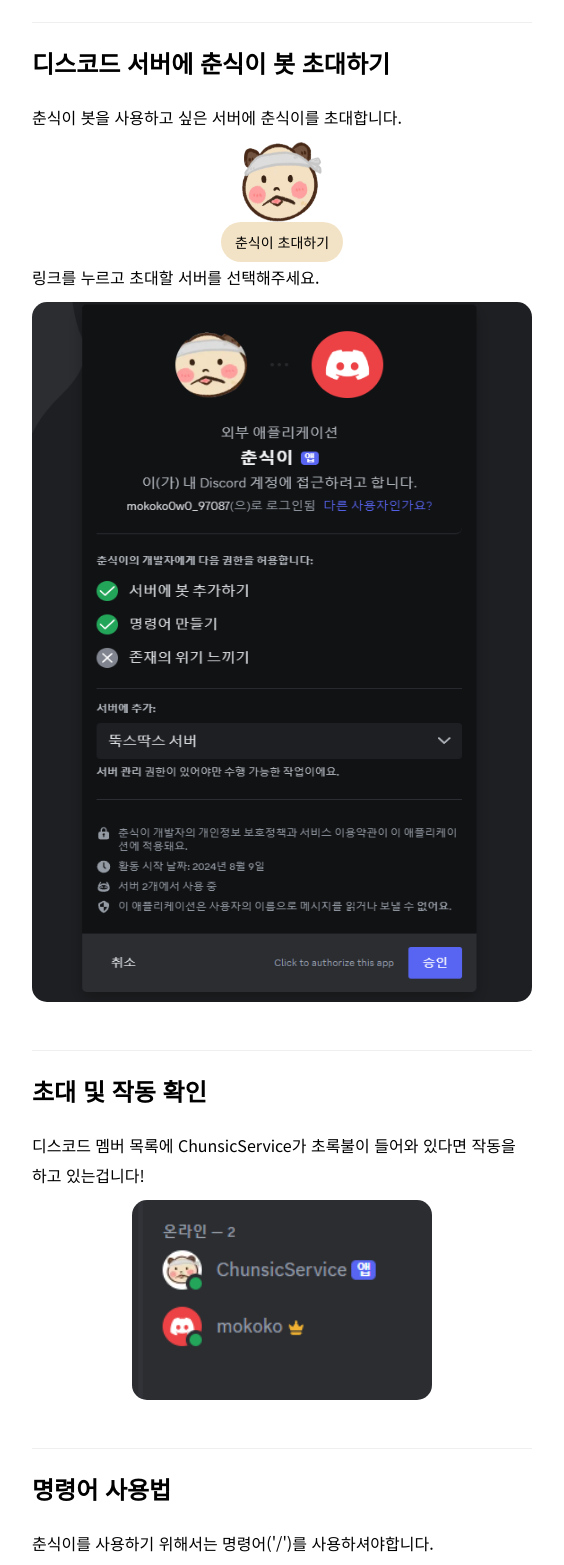
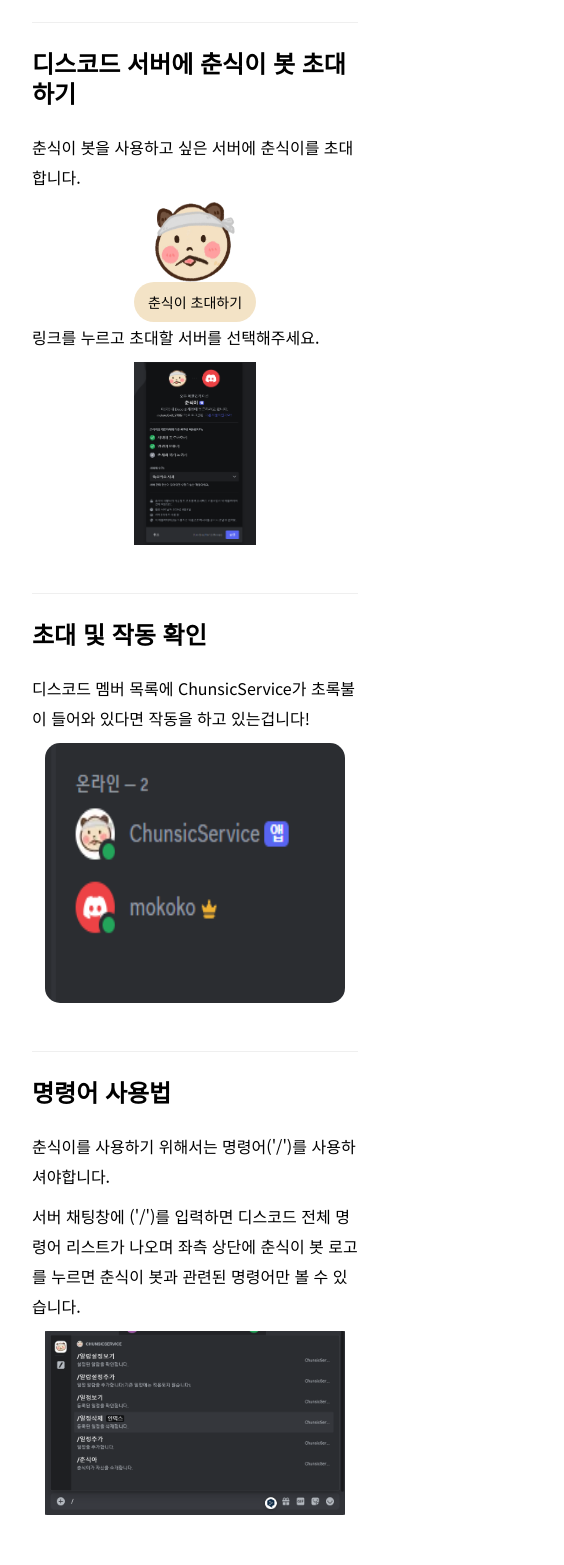
Before and after one commit to ahrrrl/chunsic-bot-web, a Next.js app: page /docs/getting-started in a window 390 px wide. Shown: the part 432-1997 px from the top of the page, 564 px wide, since content can reach past the window. Built offline with nearby package versions, Linux system fonts and the light colour scheme; no server answers.

Commit message:
design: docs 이미지 반응형 구현

```diff
--- a/app/docs/getting-started/page.module.scss
+++ b/app/docs/getting-started/page.module.scss
@@ -18,3 +18,13 @@
   display: flex;
   justify-content: center;
 }
+
+.imgContainer {
+  width: 100%;
+  height: auto;
+  position: relative;
+  aspect-ratio: 16/9;
+  display: flex;
+  justify-content: center;
+  align-items: center;
+}
--- a/app/docs/getting-started/page.tsx
+++ b/app/docs/getting-started/page.tsx
@@ -36,13 +36,13 @@
         </Link>
       </div>
       <p>링크를 누르고 초대할 서버를 선택해주세요.</p>
-      <div className='imgContainer'>
+      <div className={styles.imgContainer}>
         <Image
           className='imageRadius'
           src={IMAGES.DOC_START_SERVER}
           alt='서버 추가 사진'
-          width={500}
-          height={700}
+          fill
+          objectFit='contain'
         />
       </div>
       <h2>초대 및 작동 확인</h2>
@@ -50,13 +50,14 @@
         디스코드 멤버 목록에 ChunsicService가 초록불이 들어와 있다면 작동을 하고
         있는겁니다!
       </p>
-      <div className='imgContainer'>
+      <div className={styles.imgContainer}>
         <Image
           className='imageRadius'
           src={IMAGES.DOC_CHECK_CHUNSIC}
           alt='춘식이봇 확인'
           width={300}
-          height={200}
+          height={260}
+          objectFit='contain'
         />
       </div>
       <h2>명령어 사용법</h2>
@@ -66,13 +67,13 @@
         나오며 좌측 상단에 춘식이 봇 로고를 누르면 춘식이 봇과 관련된 명령어만
         볼 수 있습니다.
       </p>
-      <div className='imgContainer'>
+      <div className={styles.imgContainer}>
         <Image
           className='imageRadius'
           src={IMAGES.DOC_COMMANDS}
           alt='케먼드목록'
-          width={500}
-          height={300}
+          fill
+          objectFit='contain'
         />
       </div>
     </>
```
